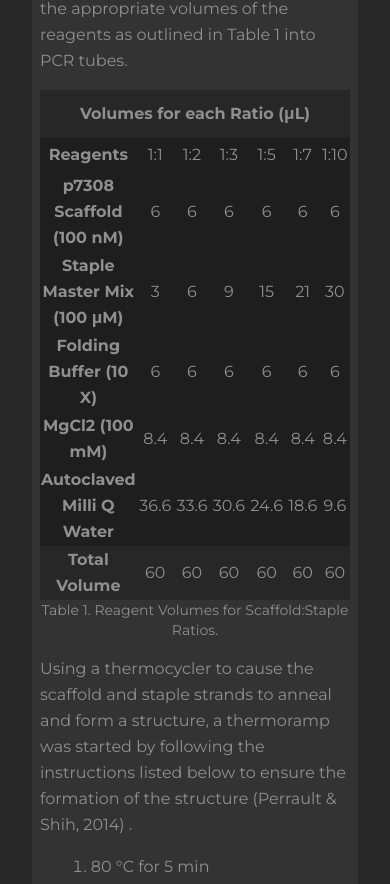
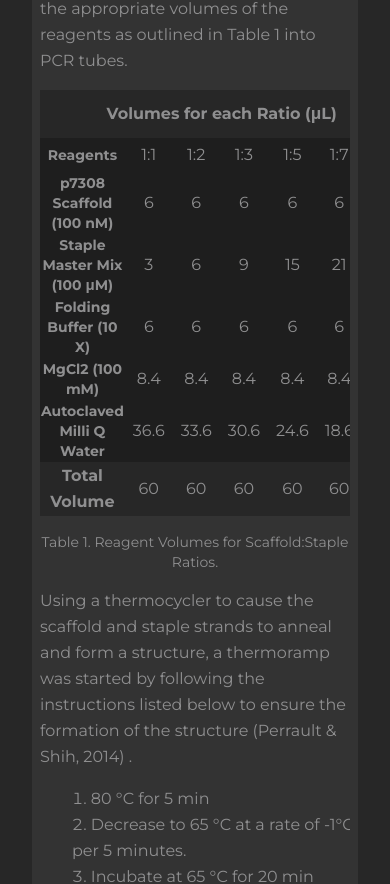
Before and after one commit to biomod2023/biomod2023, a Vue app: page /lab-validation/octahedron-formation in a window 390 px wide. Shown: the part 2800-3684 px from the top of the page. Built offline with nearby package versions, Linux system fonts and the light colour scheme; what oh-vue-icons, vue-window-size would draw is missing.

Commit message:
Made table row headers size responsive + added column padding + moved caption text out of scroll div to be consistent

```diff
--- a/src/views/lab-validation/OctahedronFormation.vue
+++ b/src/views/lab-validation/OctahedronFormation.vue
@@ -98,13 +98,13 @@ const tableData = {
                 </tr>
                 <tbody class="bg-dark">
                   <tr v-for="(row, i) in tableData.data.slice(0, -1)" :key="i">
-                    <th scope="row" class="w-1/4">
+                    <th scope="row" class="w-1/4 text-sm lg:text-md">
                       {{ row[0] }}
                     </th>
                     <td
                       v-for="(item, j) in row.slice(1)"
                       :key="j"
-                      class="py-1 lg:text-lg text-center"
+                      class="py-1 px-2 lg:text-lg text-center"
                     >
                       {{ item }}
                     </td>
@@ -119,17 +119,17 @@ const tableData = {
                         tableData.data.length
                       )"
                       :key="j"
-                      class="py-1 lg:text-lg text-center"
+                      class="py-1 px-2 lg:text-lg text-center"
                     >
                       {{ item }}
                     </td>
                   </tr>
                 </tfoot>
-                <caption align="bottom" class="text-sm">
-                  Table 1. Reagent Volumes for Scaffold:Staple Ratios.
-                </caption>
               </table>
             </div>
+            <p class="text-sm text-center">
+              Table 1. Reagent Volumes for Scaffold:Staple Ratios.
+            </p>
             <p>
               Using a thermocycler to cause the scaffold and staple strands to anneal and form a
               structure, a thermoramp was started by following the instructions listed below to ensure
```
